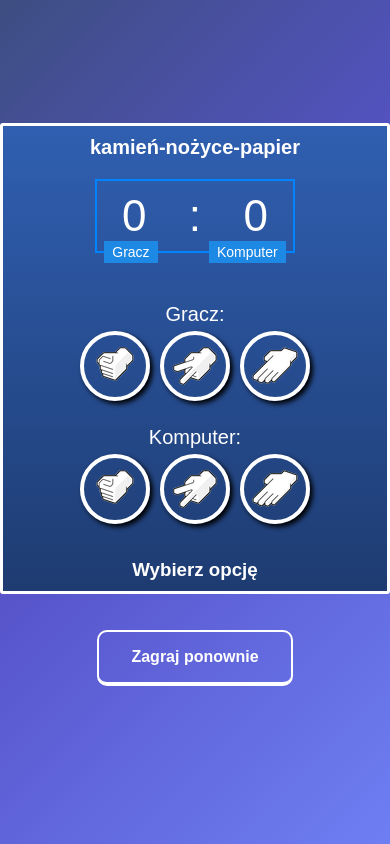
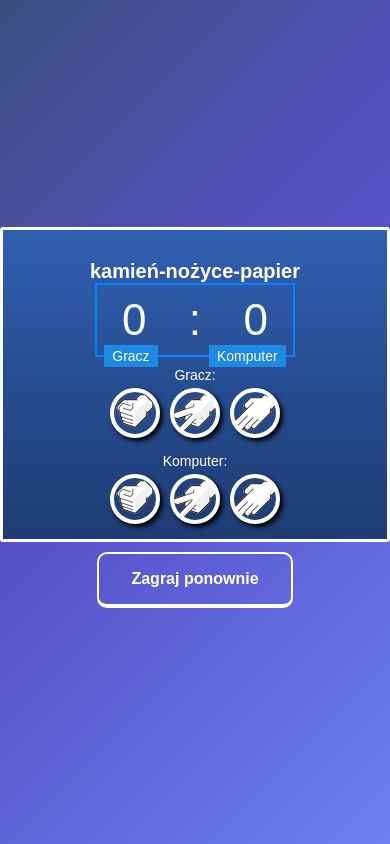
Before and after one commit to pavlovspace/Rock-Paper-Scissors, a website: page app/index.html in a window 390 px wide. Drawn offline with nearby package versions, Linux system fonts and the light colour scheme.

Commit message:
implemented adaptive

```diff
--- a/app/scss/style.scss
+++ b/app/scss/style.scss
@@ -192,13 +192,29 @@ body {
 }
 
 
-@media(max-width:700px) {
+@media(max-width:900px) {
     .game {
         padding: 10px;
+        max-height: 320px;
+
+        h1 {
+            padding-top: 20px;
+            font-size: 20px;
+        }
+
+        h3 {
+            display: none;
+        }
+    }
+
+    .buttons {
+        padding: 10px 15px;
+        text-align: center;
     }
 
     .figure-container {
         flex-direction: column;
+        padding: 0px 20px;
     }
 
     .user-field,
@@ -210,26 +226,37 @@ body {
     }
 
     .user-field {
-        margin-bottom: 20px;
+        margin-bottom: 10px;
+        margin-top: 10px;
     }
 
     .user-field::before {
         content: "Gracz:";
         display: block;
         width: 100%;
-        font-size: 20px;
         text-align: center;
+        font-size: 14px;
     }
 
     .comp-field::before {
         content: "Komputer:";
         display: block;
         width: 100%;
-        font-size: 20px;
         text-align: center;
+        font-size: 14px;
     }
 
-    .game h1 {
-        font-size: 20px;
+    .counter-block {
+        margin: 0px auto;
+        padding: 10px;
+    }
+
+    .field {
+        width: 50px;
+        height: 50px;
+    }
+
+    .buttons button {
+        margin: 0em;
     }
 }
```
Also changed, not shown: app/css/style.min.css.
